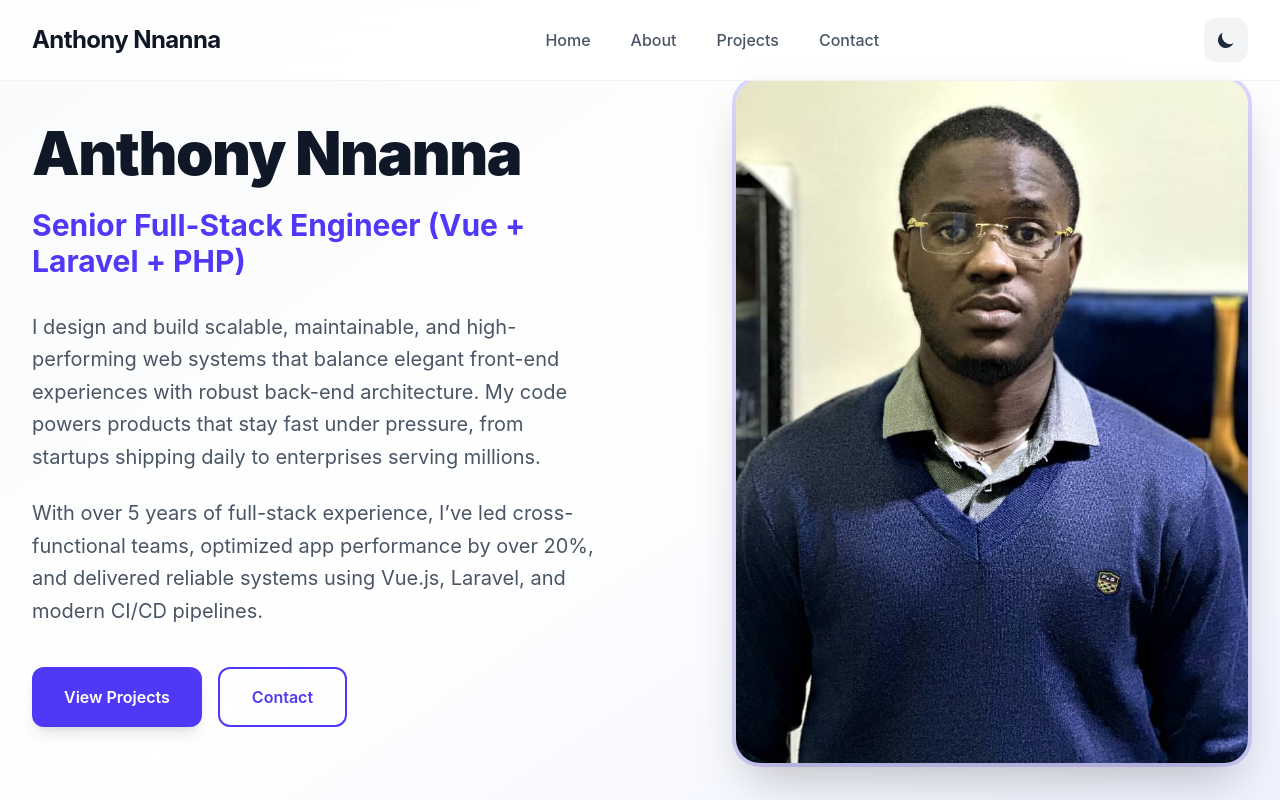
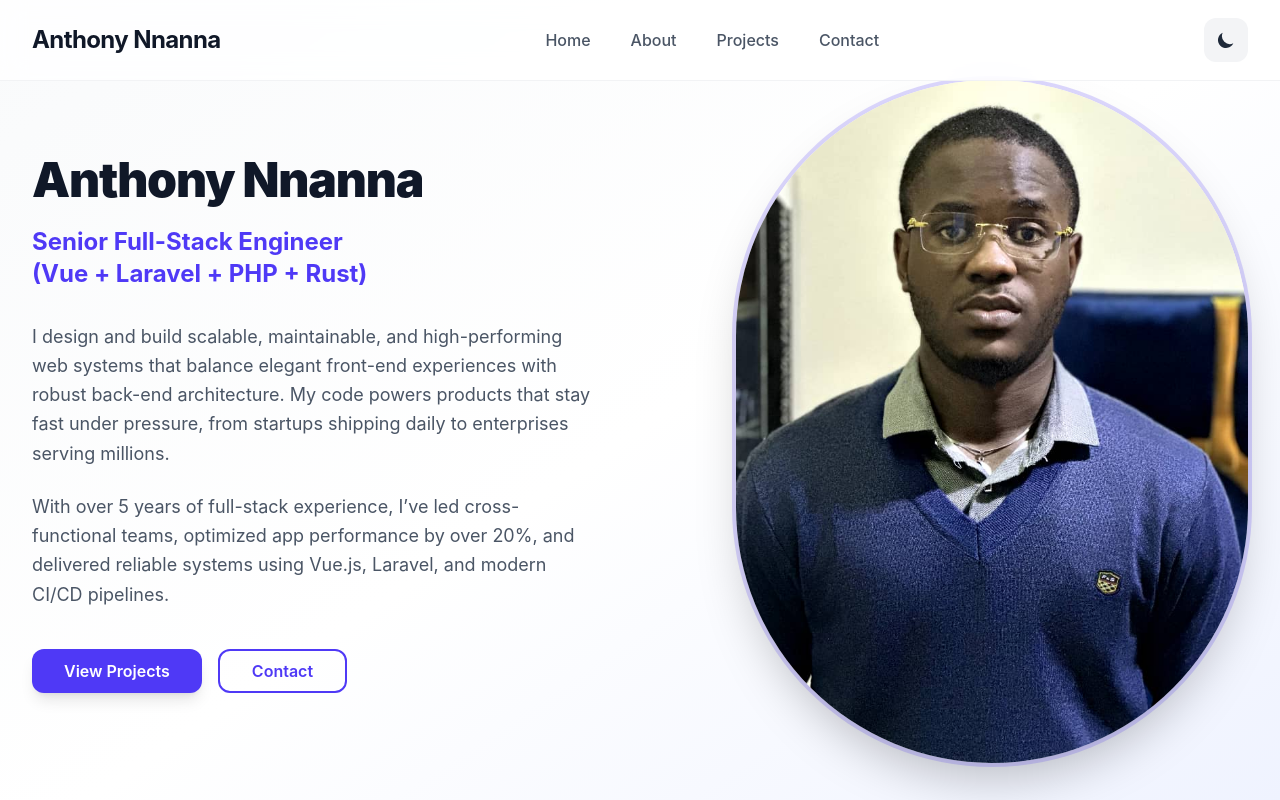
Before and after one commit to chiefJurist/anthony-nnanna, a Vue app: page / in a window 1280 px wide. Shown: the top 800 px of the page. Built offline with nearby package versions, Linux system fonts and the light colour scheme.

Commit message:
hero section

```diff
--- a/src/components/HeaderSection.vue
+++ b/src/components/HeaderSection.vue
@@ -31,7 +31,7 @@ onMounted(() => {
 
 <template>
     <header
-        class="fixed top-0 left-0 right-0 z-50 bg-white/80 dark:bg-gray-950/90 backdrop-blur-md border-b border-gray-200/50 dark:border-gray-800/50"
+        class="fixed top-0 left-0 right-0 z-50 bg-white/80 dark:bg-gray-950/90 backdrop-blur-md border-b border-gray-200/50 dark:border-gray-800/50 transition-colors duration-500"
     >
         <div class="max-w-7xl mx-auto px-6 lg:px-8">
             <div class="flex justify-between items-center h-20">
--- a/src/components/HeroSection.vue
+++ b/src/components/HeroSection.vue
@@ -1,30 +1,29 @@
 <template>
     <section
         id="hero"
-        class="min-h-screen flex items-center justify-center px-6 lg:px-8 pt-20 pb-24 bg-linear-to-br from-gray-50 via-white to-indigo-50 dark:from-gray-950 dark:via-gray-900 dark:to-indigo-950/20"
+        class="min-h-screen flex items-center justify-center px-6 lg:px-8 pt-20 pb-24 bg-linear-to-br from-gray-50 via-white to-indigo-50 dark:from-gray-950 dark:via-gray-900 dark:to-indigo-950/20 transition-colors duration-500"
     >
         <div class="max-w-7xl mx-auto grid md:grid-cols-2 gap-12 lg:gap-20 items-center">
             <!-- Left Text Column -->
             <div class="text-center md:text-left">
                 <h1
-                    class="text-5xl lg:text-6xl font-black text-gray-900 dark:text-white tracking-tight leading-tight"
+                    class="text-4xl lg:text-5xl font-black text-gray-900 dark:text-white tracking-tight leading-tight"
                 >
                     Anthony Nnanna
                 </h1>
-                <h2
-                    class="mt-4 text-2xl lg:text-3xl font-bold text-indigo-600 dark:text-indigo-400"
-                >
-                    Senior Full-Stack Engineer (Vue + Laravel + PHP)
+                <h2 class="mt-4 text-xl lg:text-2xl font-bold text-indigo-600 dark:text-indigo-400">
+                    Senior Full-Stack Engineer <br />
+                    (Vue + Laravel + PHP + Rust)
                 </h2>
 
-                <p class="mt-8 text-lg lg:text-xl text-gray-600 dark:text-gray-300 leading-relaxed">
+                <p class="mt-8 lg:text-lg text-gray-600 dark:text-gray-300 leading-relaxed">
                     I design and build scalable, maintainable, and high-performing web systems that
                     balance elegant front-end experiences with robust back-end architecture. My code
                     powers products that stay fast under pressure, from startups shipping daily to
                     enterprises serving millions.
                 </p>
 
-                <p class="mt-6 text-lg lg:text-xl text-gray-600 dark:text-gray-300 leading-relaxed">
+                <p class="mt-6 lg:text-lg text-gray-600 dark:text-gray-300 leading-relaxed">
                     With over 5 years of full-stack experience, I’ve led cross-functional teams,
                     optimized app performance by over 20%, and delivered reliable systems using
                     Vue.js, Laravel, and modern CI/CD pipelines.
@@ -34,13 +33,13 @@
                 <div class="mt-10 flex flex-col sm:flex-row gap-4 justify-center md:justify-start">
                     <a
                         href="#projects"
-                        class="inline-flex items-center justify-center px-8 py-4 bg-indigo-600 hover:bg-indigo-700 dark:bg-indigo-500 dark:hover:bg-indigo-600 text-white font-semibold rounded-xl shadow-lg transition transform hover:-translate-y-0.5"
+                        class="inline-flex items-center justify-center px-8 py-2 bg-indigo-600 hover:bg-indigo-700 dark:bg-indigo-500 dark:hover:bg-indigo-600 text-white font-semibold rounded-xl shadow-lg transition transform hover:-translate-y-0.5"
                     >
                         View Projects
                     </a>
                     <a
                         href="#contact"
-                        class="inline-flex items-center justify-center px-8 py-4 border-2 border-indigo-600 dark:border-indigo-400 text-indigo-600 dark:text-indigo-400 hover:bg-indigo-600/10 dark:hover:bg-indigo-400/10 font-semibold rounded-xl transition"
+                        class="inline-flex items-center justify-center px-8 py-2 border-2 border-indigo-600 dark:border-indigo-400 text-indigo-600 dark:text-indigo-400 hover:bg-indigo-600/10 dark:hover:bg-indigo-400/10 font-semibold rounded-xl transition"
                     >
                         Contact
                     </a>
@@ -52,7 +51,7 @@
                 <img
                     src="/public/img/tony-img.jpg"
                     alt="Anthony Nnanna - Full-stack Engineer"
-                    class="w-full max-w-md lg:max-w-lg rounded-3xl shadow-2xl object-cover ring-4 ring-indigo-600/20 dark:ring-indigo-600/30"
+                    class="w-full max-w-md lg:max-w-lg rounded-full shadow-2xl object-cover ring-4 ring-indigo-600/20 dark:ring-indigo-600/30"
                 />
             </div>
         </div>
```
